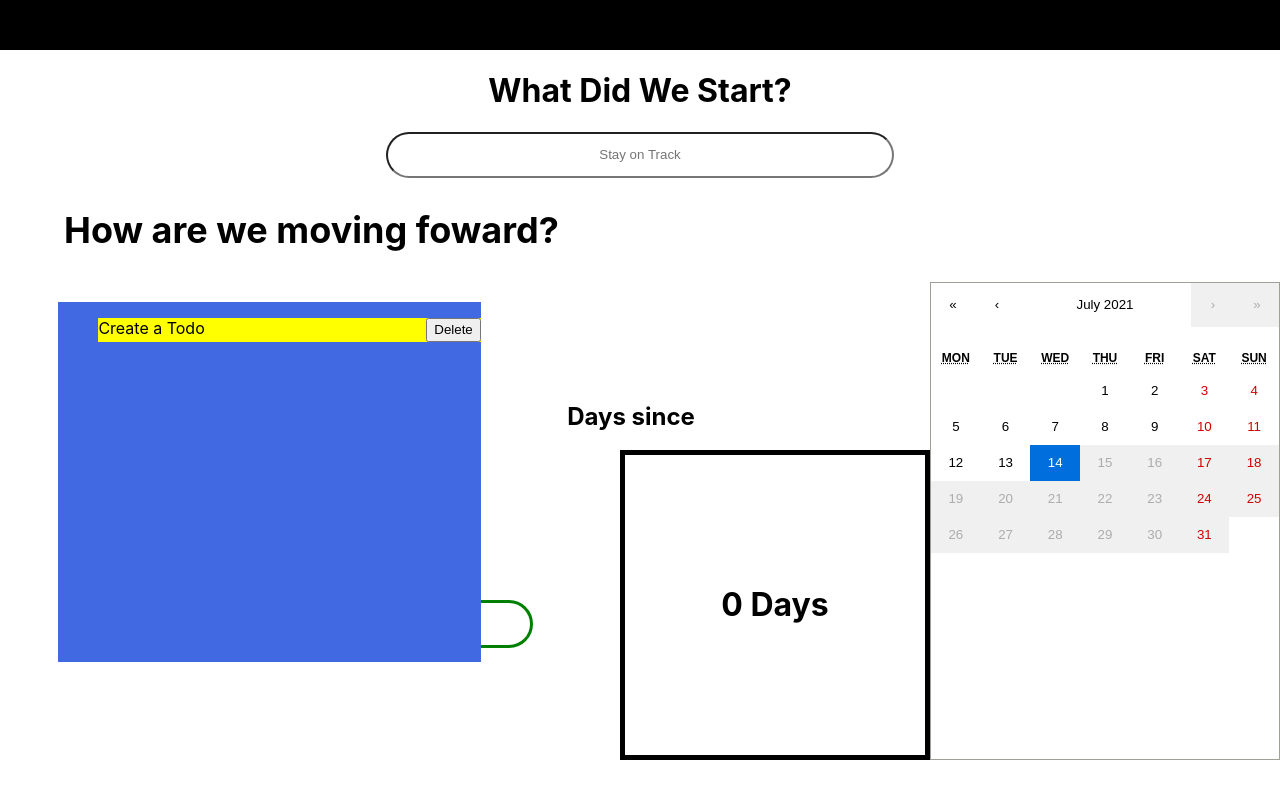
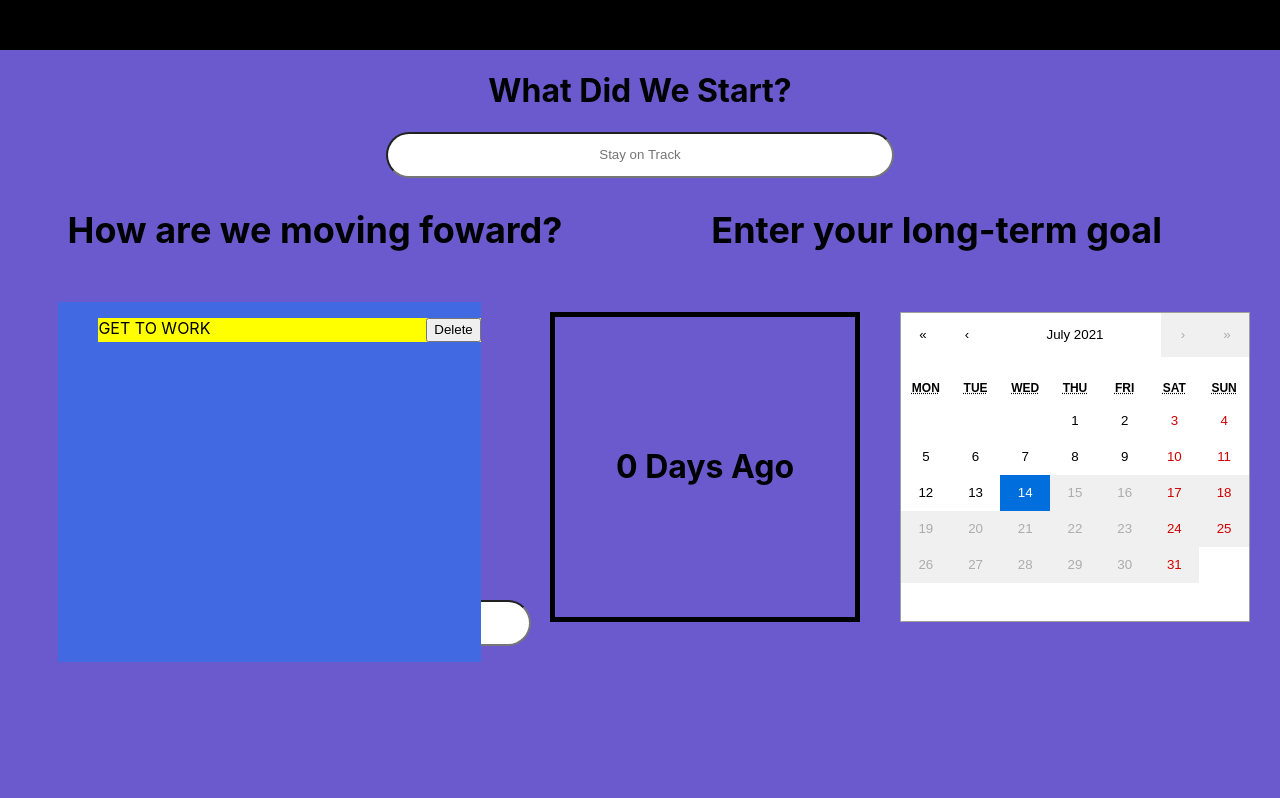
Before and after one commit to broph123/cal-since, a React (Create React App) app in the folder calendar/: page / in a window 1280 px wide. Built offline with nearby package versions, Linux system fonts and the light colour scheme.

Commit message:
Styled the Calendar Column

```diff
--- a/calendar/src/App.css
+++ b/calendar/src/App.css
@@ -22,10 +22,17 @@
 
 /* TO DO COLUMN */
 
-.moving-forward{
+.headings-container{
   font-size: 1.5rem;
+  display: flex;
+  padding-left: 10px;
+  width: 90%;
+  justify-content: space-between;
+}
+.left-heading{
   padding-left: 5%;
 }
+
 
 .to-do-container{
 
@@ -69,7 +76,7 @@
   height: 5vh;
   font-size: 1.5rem;
   border-radius: 30px;
-  border: 3px solid green;
+
 
 
 }
@@ -85,24 +92,13 @@
 
   .calendar-container{
     display: flex;
-    /* width: 50%; */
     float: right;
-  }
-
-  .day-since{
-    display: flex;
-    flex-direction: column;
-    margin-top: 100px;
-
-    flex: 50%;
-    /* background-color: blue; */
+    height: 50%;
+    margin: 30px;
 
 
-  }
-  .day-since >h2{
-    width: 70%;
-    /* background-color: orange; */
-    text-align: center;
+
+
   }
 
 
@@ -111,7 +107,7 @@
     text-align: center;
     width: 300px;
     height: 300px;
-    margin-left: 150px;
+    margin-right: 40px;
     border: 5px solid black;
   }
   .number >h1{
--- a/calendar/src/App.js
+++ b/calendar/src/App.js
@@ -1,6 +1,6 @@
 import React, {useState, useEffect} from 'react';
 import Calendar from 'react-calendar'
-import SinceCal from './components/sinceCal';
+import SinceCal from './components/SinceCal';
 import ToDo from './components/ToDo';
 
 
@@ -67,8 +67,11 @@ const onInputChange = (e) => {
        </form>
      </div>
 
-     <div className="moving-forward">
-       <h2>How are we moving foward?</h2>
+     <div className="headings-container">
+       <div className="left-heading">
+         <h2>How are we moving foward?</h2>
+       </div>
+       <h2>{!since? "Enter your long-term goal" : since}</h2>
      </div>
 
      <div className="to-do-container">
@@ -77,7 +80,7 @@ const onInputChange = (e) => {
 
 
       <div className="calendar-container">
-         <SinceCal dayConvert={dateCounter} title={since}/>
+         <SinceCal dayConvert={dateCounter}/>
          <Calendar onChange={onChange}value={date} showNeighboringMonth={false} maxDate={new Date()}/>
 
      </div>
--- a/calendar/src/components/sinceCal.js
+++ b/calendar/src/components/sinceCal.js
@@ -1,13 +1,13 @@
 import React from 'react'
 
-function sinceCal({dayConvert,title}) {
+function sinceCal({dayConvert,}) {
 
     return (
         <div className="day-since">
-            <h2>{`Days since ${title}`}</h2>
+
             <div className="number" >
               <h1>
-                 {`${dayConvert} Days`}
+                 {`${dayConvert} Days Ago`}
               </h1>
             </div>
 
--- a/calendar/src/components/toDo.js
+++ b/calendar/src/components/toDo.js
@@ -3,7 +3,7 @@ import { useLocalStorage } from '../hooks/useLocalStorage'
 
 function ToDo() {
     const [item,setItem] = useState("")
-    const [itemList, setItemList] = useState([{task:"Create a Todo", completed:false, id:1}])
+    const [itemList, setItemList] = useState([{task:"GET TO WORK", completed:false, id:1}])
 
     const handleChange = (e) =>{
         setItem(e.target.value)
--- a/calendar/src/index.css
+++ b/calendar/src/index.css
@@ -5,7 +5,8 @@ body {
     sans-serif;
   -webkit-font-smoothing: antialiased;
   -moz-osx-font-smoothing: grayscale;
-  min-height: 100vh;
+  background-color: #6A5ACD	;
+
 }
 
 code {
```
